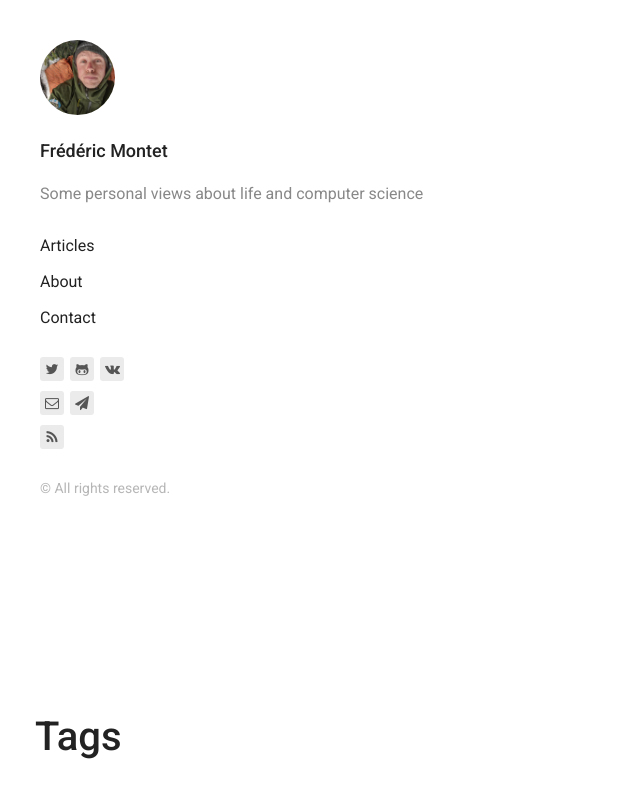
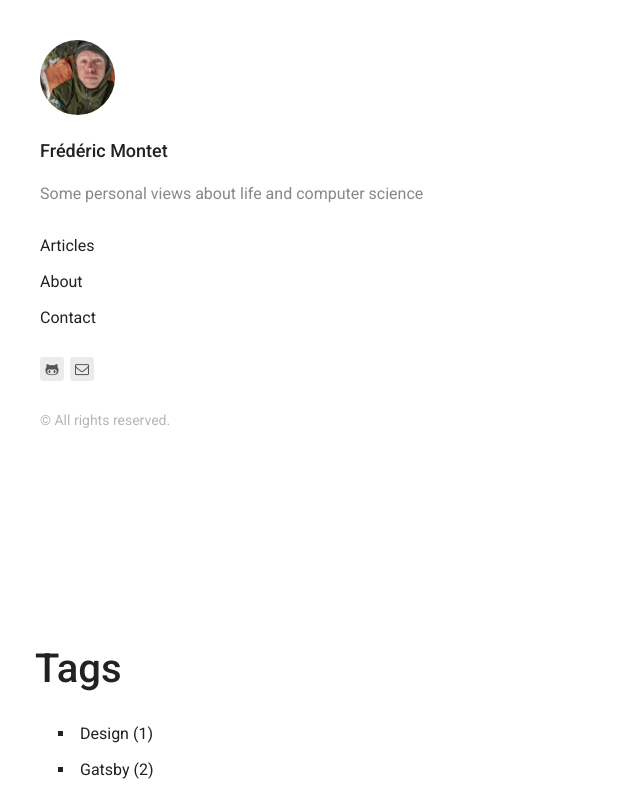
Before and after one commit to fredmontet/blog, a Gatsby site: page /tags in a window 1280 px wide. Shown: the top 789 px of the page, without its empty margins (0-640 px from the left). Built offline with nearby package versions, Linux system fonts and the light colour scheme; Gatsby itself is replaced by a stand-in of ours; some packages are replaced by stand-ins of ours.

Commit message:
Removed the sidebar line

```diff
--- a/src/components/Links/index.jsx
+++ b/src/components/Links/index.jsx
@@ -19,15 +19,6 @@ class Links extends React.Component {
         <ul className="links__list">
           <li className="links__list-item">
             <a
-              href={`https://www.twitter.com/${links.twitter}`}
-              target="_blank"
-              rel="noopener noreferrer"
-            >
-              <i className="icon-twitter" />
-            </a>
-          </li>
-          <li className="links__list-item">
-            <a
               href={`https://www.github.com/${links.github}`}
               target="_blank"
               rel="noopener noreferrer"
@@ -36,31 +27,8 @@ class Links extends React.Component {
             </a>
           </li>
           <li className="links__list-item">
-            <a
-              href={`https://www.vk.com/${links.vk}`}
-              target="_blank"
-              rel="noopener noreferrer"
-            >
-              <i className="icon-vkontakte" />
-            </a>
-          </li>
-        </ul>
-        <ul className="links__list">
-          <li className="links__list-item">
             <a href={`mailto:${links.email}`}>
               <i className="icon-mail" />
-            </a>
-          </li>
-          <li className="links__list-item">
-            <a href={`telegram:${links.telegram}`}>
-              <i className="icon-paper-plane" />
-            </a>
-          </li>
-        </ul>
-        <ul className="links__list">
-          <li className="links__list-item">
-            <a href={links.rss}>
-              <i className="icon-rss" />
             </a>
           </li>
         </ul>
--- a/src/components/Sidebar/style.scss
+++ b/src/components/Sidebar/style.scss
@@ -42,20 +42,6 @@
 @include breakpoint-sm {
     .sidebar {
         lost-column: 5/12;
-        &__inner {
-            padding: 30px 20px 0;
-            &:after {
-                background: $color-gray-border;
-                background: linear-gradient(to bottom, $color-gray-border 0%, $color-gray-border 48%, $color-white 100%);
-                position: absolute;
-                content: "";
-                width: 1px;
-                height: 540px;
-                top: 30px;
-                right: -10px;
-                bottom: 0;
-            }
-        }
     }
 }
 
```
Also changed, not shown: src/pages/pages/2015-05-01---about/index.md (line endings or trailing spaces).
